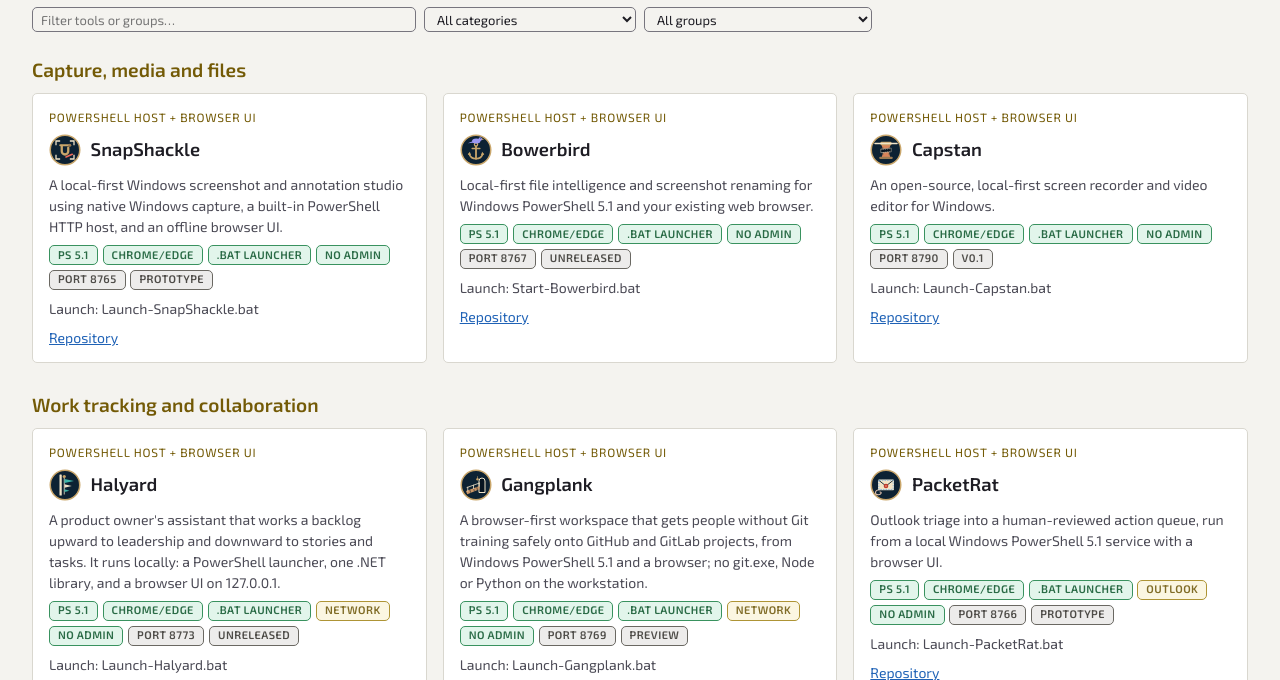
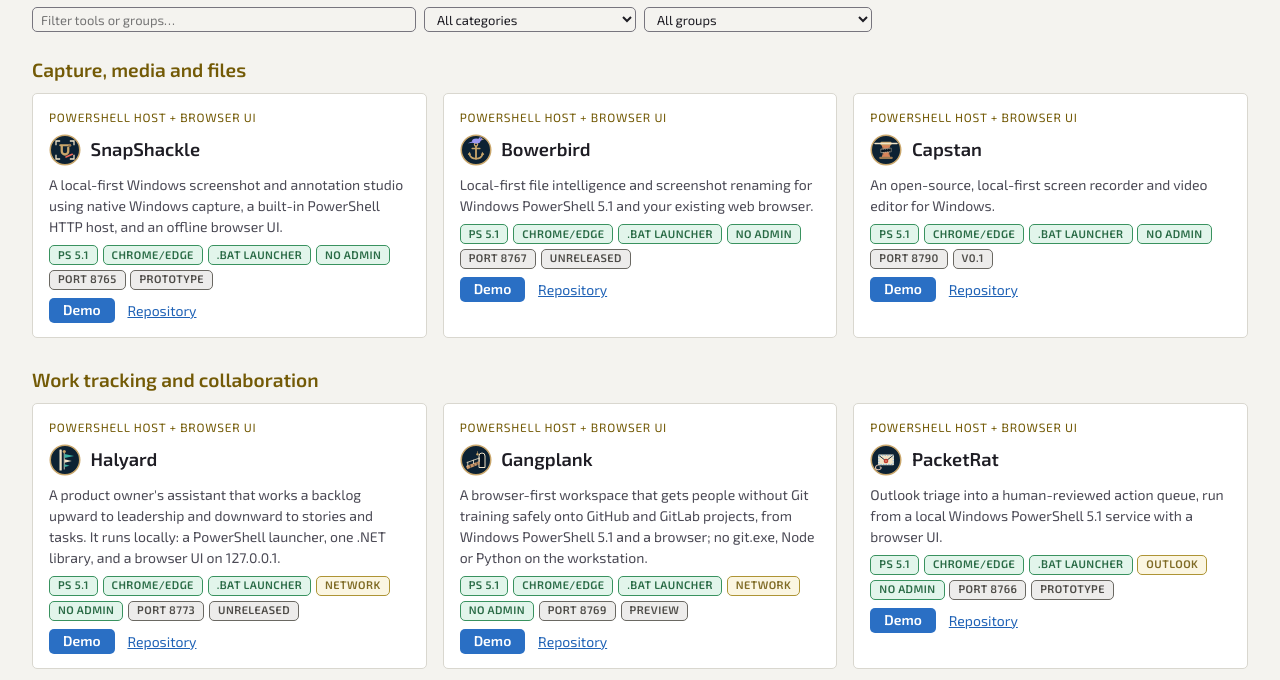
Before and after one commit to fleethacker-data-crucible/edge-ops, a plain HTML site: page index.html in a window 1280 px wide. Shown: the part 86-766 px from the top of the page. Drawn offline with Linux system fonts and the light colour scheme.

Commit message:
hub: Demo button on every tool card replaces the Launch line

```diff
--- a/assets/app.js
+++ b/assets/app.js
@@ -24,6 +24,14 @@
         gh.forEach(function(t){card(cards,t,g);});
       });
     }
+    // Demo button target. It opens something that exists now; it never starts the tool and never claims the tool is running.
+    // A numeric defaultPort: the tool's loopback address (where it serves once started). Otherwise the release zip, else the repo.
+    function demo(t){
+      if(typeof t.defaultPort==='number'){var u='http://127.0.0.1:'+t.defaultPort+'/';return{href:u,title:'Opens '+u+' in a new tab. '+t.name+' serves there once you start it'+(t.launcher?' with '+t.launcher:'')+'; this button does not start it.'+(t.portNote?' '+t.portNote:'')};}
+      if(t.releases)return{href:t.releases,title:'Opens the latest '+t.name+' release (zip) on GitHub in a new tab.'};
+      if(t.repo)return{href:t.repo,title:'Opens the '+t.name+' repository on GitHub in a new tab.'};
+      return null;
+    }
     function card(grid,t,g){
       {
         var d=el('article','card box');d.appendChild(el('span','cat',CATS[t.category]||t.category));var h=el('h3'),ha=el('a',null,t.name);ha.href='tools/'+t.id+'.html';var em=el('img','emblem');em.src='assets/emblems/'+t.id+'.svg';em.alt='';em.setAttribute('aria-hidden','true');em.width=32;em.height=32;em.onerror=function(){this.remove();};h.appendChild(em);h.appendChild(ha);d.appendChild(h);d.appendChild(el('p',null,t.summary));
@@ -32,8 +40,11 @@
         var au=t.automation;if(au){if(au.cli)b.appendChild(el('span','badge green','CLI'));if(au.json)b.appendChild(el('span','badge green','JSON output'));if(au.api)b.appendChild(el('span','badge green',au.api==='openai-v1'?'OpenAI API':'API'));if(au.mcp)b.appendChild(el('span','badge green','MCP'));}   // CONVENTIONS.md: CLI and API for agents
         if(t.defaultPort==='auto')b.appendChild(el('span','badge grey','free port'));else if(typeof t.defaultPort==='number')b.appendChild(el('span','badge grey','port '+t.defaultPort));
         b.appendChild(el('span','badge grey',t.status));if(g.support)b.appendChild(el('span','badge grey','Support repo, not a user tool'));d.appendChild(b);
-        d.appendChild(el('p',null,t.requirements.installs?(t.installNote||'Needs third-party installs; see the repo README.'):t.launcher?'Launch: '+t.launcher+(t.external?' — source: '+t.externalSource:''):'Nothing to launch yet.'));
-        var l=el('div','links'),a=el('a',null,'Repository');a.href=t.repo;l.appendChild(a);
+        var note=t.requirements.installs?(t.installNote||'Needs third-party installs; see the repo README.'):t.launcher?'':'Nothing to launch yet.';
+        if(note)d.appendChild(el('p',null,note));if(t.external&&t.externalSource)d.appendChild(el('p',null,'Source: '+t.externalSource));
+        var l=el('div','links'),dm=g.support?null:demo(t);
+        if(dm){var btn=el('a','btn demo','Demo');btn.href=dm.href;btn.title=dm.title;btn.target='_blank';btn.rel='noopener';l.appendChild(btn);}
+        if(t.repo){var a=el('a',null,'Repository');a.href=t.repo;l.appendChild(a);}
         if(t.releases){var r=el('a',null,'Latest release (zip)');r.href=t.releases;l.appendChild(r);}
         d.appendChild(l);grid.appendChild(d);
       }
--- a/assets/style.css
+++ b/assets/style.css
@@ -12,7 +12,7 @@ header,footer{padding:1.5rem 2rem}header h1{font-size:1.6rem;font-weight:700;col
 .card h3{display:flex;align-items:center;gap:.6rem;margin:0;font-size:1.15rem;text-transform:none;letter-spacing:normal}.card h3 a{color:var(--text);text-decoration:none}.card h3 a:hover{color:var(--link);text-decoration:underline}
 .cat{font-size:.75rem;text-transform:uppercase;letter-spacing:.06em;color:var(--brand)}.card p{margin:0;color:var(--text-2);overflow-wrap:anywhere}
 .badges{display:flex;flex-wrap:wrap;gap:.3rem}
-.links{display:flex;flex-wrap:wrap;gap:.4rem .8rem}footer{color:var(--muted);border-top:1px solid var(--border)}.back{text-decoration:none}.back:hover{text-decoration:underline}
+.links{display:flex;flex-wrap:wrap;align-items:center;gap:.4rem .8rem}footer{color:var(--muted);border-top:1px solid var(--border)}.back{text-decoration:none}.back:hover{text-decoration:underline}
 main.tool{padding:0 2rem 2rem;max-width:60rem}main.tool li{margin-bottom:.35rem}
 table.req{border-collapse:collapse}table.req td{border-bottom:1px solid var(--border);padding:.3rem 1rem .3rem 0}
 code{background:var(--panel-2);padding:.05rem .3rem;border-radius:var(--radius);overflow-wrap:anywhere}
```
